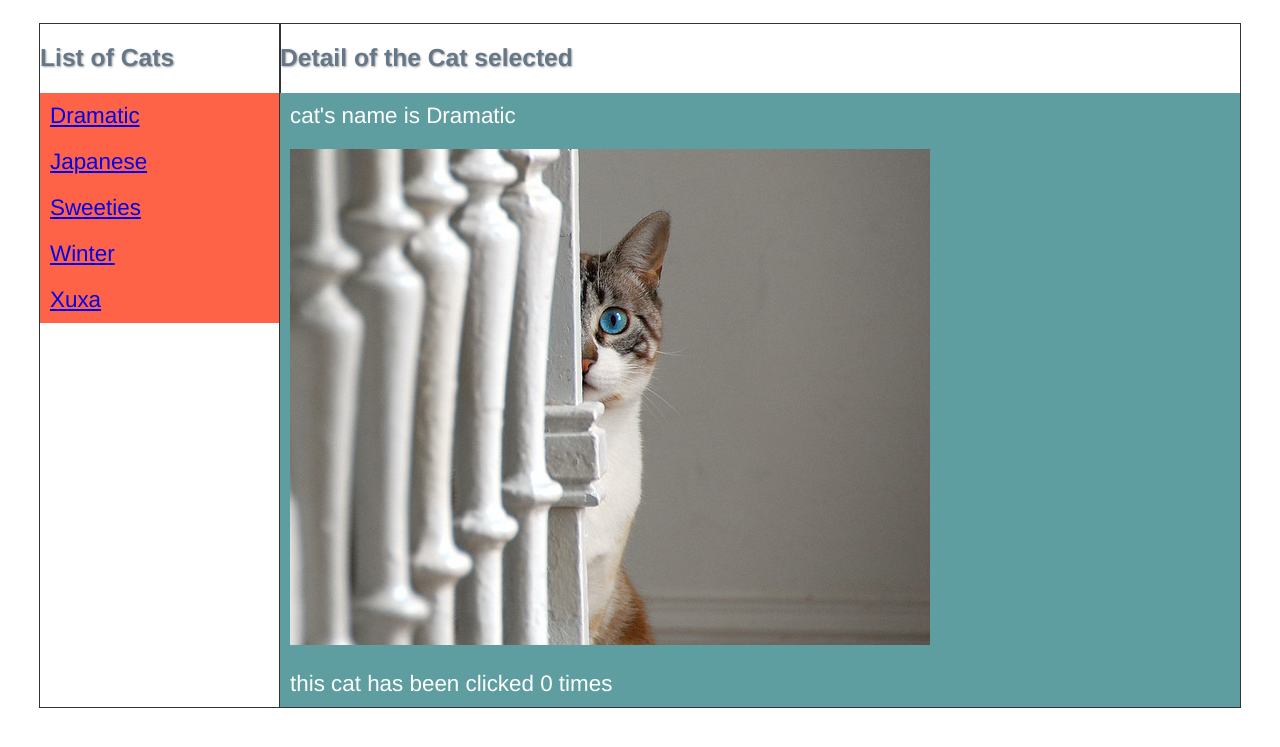
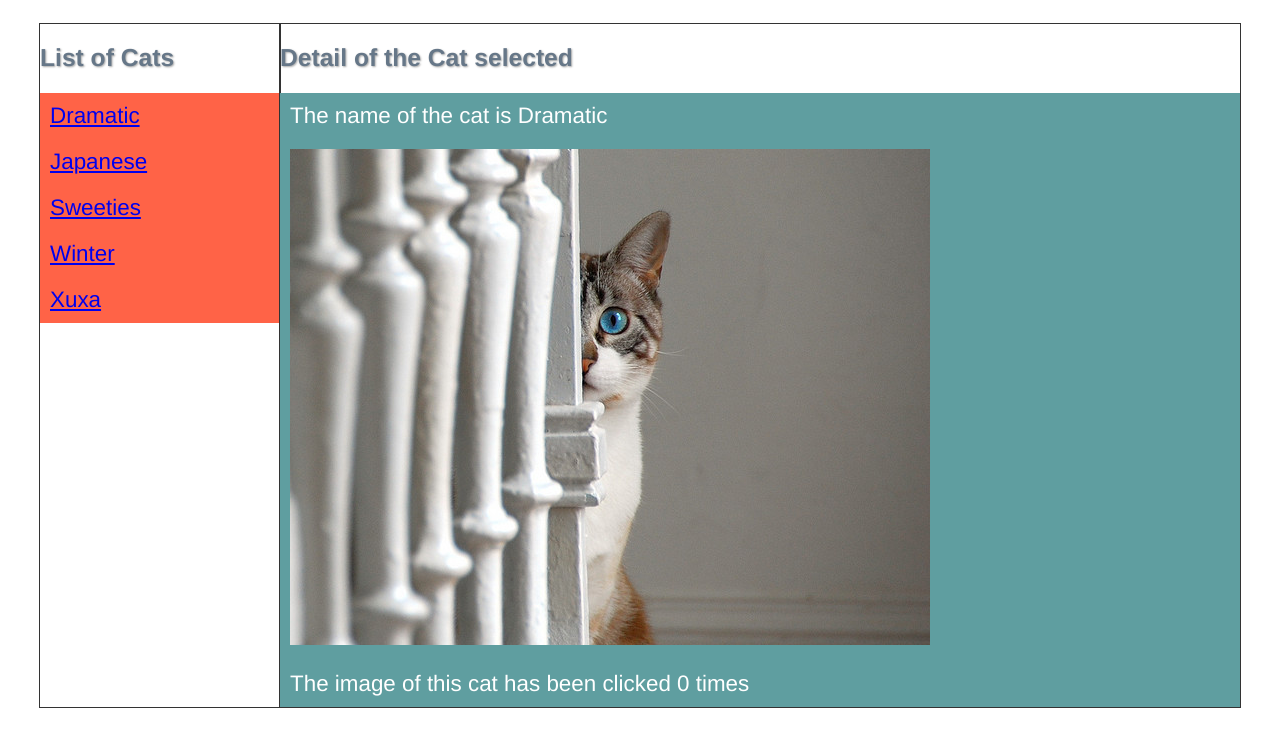
Before and after one commit to defactojml/javascript-pattern, a plain HTML site: page catClickerV3/index.html in a window 1280 px wide. Shown: the part 87-834 px from the top of the page. Drawn offline with Linux system fonts and the light colour scheme.

Commit message:
Refactoring catClickerV3

```diff
--- a/catClickerV3/index.html
+++ b/catClickerV3/index.html
@@ -17,12 +17,12 @@
 
     <div id="detail" class="detail">
         <h2>Detail of the Cat selected</h2>
-        <ul id="detailCat">
-            <li>The name od the cat is {{name}}</li>
-            <li id="img">
-                <img id="picClickableZone" src="">
+        <ul id="cat">
+            <li id="cat-name"></li>
+            <li id="cat-img">
+                <img id="cat-img-clickable-zone" src="">
             </li>
-            <li id="counter"> The image of this cat has been clicked {{catCounter}} times</li>
+            <li id="cat-counter"></li>
         </ul>
     </div>
 </div>
--- a/catClickerV3/js/app.js
+++ b/catClickerV3/js/app.js
@@ -33,7 +33,7 @@ var octopus = {
   getFirstCatFromSortedCats: function () {
     return this.getSortedCats()[0];
   },
-  getSelectedCatById: function (id) {
+  getCatById: function (id) {
     return this.getSortedCats().filter(function (obj) {
       return obj.id === id;
     })[0];
@@ -49,36 +49,42 @@ var listView = {
   },
 
   render: function (ulListElement) {
+    ulListElement.innerHTML = "";
     octopus.getSortedCats().forEach(function (cat) {
       // create the li element & associated its data
       var listElement = document.createElement("li");
       listElement.id = cat.id;
       listElement.innerHTML = '<a href="#">' + cat.name + '</a>';
+      // create the event listener for the click
+      // no usage of the closure approach
+      // once we click on the link, detailView.render()
+      listElement.addEventListener('click', function () {
+        detailView.render(document.getElementById('detailCat'), octopus.getCatById(this.id));
+      });
       ulListElement.appendChild(listElement);
-
-      // create the event listener for the click - no used of the closure approach
-      // once we click on the link, detailView is getting displayed
-      listElement.addEventListener('click', function () {
-        detailView.render(document.getElementById('detailCat'), octopus.getSelectedCatById(this.id));
-      });
     });
   }
 };
 
 var detailView = {
   init: function () {
-    var ulDetailElement = document.getElementById('detailCat');
-    this.render(ulDetailElement, octopus.getFirstCatFromSortedCats());
+    var catElement = {
+      reference : document.getElementById('cat'),
+      name : document.getElementById('cat-name'),
+      img : document.getElementById('cat-img'),
+      counter :document.getElementById('cat-counter'),
+      clickableZone : document.getElementById('cat-img-clickable-zone')
+    };
+    this.render(catElement, octopus.getFirstCatFromSortedCats());
   },
-  render: function (catDetailElements, cat) {
+  render: function (catElement, cat) {
     //TODO : check the pizza app with the template approach
-    catDetailElements.children[0].setAttribute("id", cat.id);
-    catDetailElements.children[0].innerHTML = "cat's name is " + cat.name;
-    catDetailElements.children[1].innerHTML = "<img id='picClickableZone' src=" + cat.img + " />";
-    catDetailElements.children[2].innerHTML = "this cat has been clicked " + cat.counter + " times";
 
-    var clickableZoneElement = document.getElementById('picClickableZone');
-    clickableZoneElement.addEventListener('click', function () {
+    catElement.reference.setAttribute("cat-id", cat.id);
+    catElement.name.innerHTML = "The name of the cat is " + cat.name;
+    catElement.img.innerHTML = "<img id='cat-img-clickable-zone' src=" + cat.img + " />";
+    catElement.counter.innerHTML = "The image of this cat has been clicked  " + cat.counter + " times";
+    catElement.clickableZone.addEventListener('click', function () {
       cat.counter += 1;
       this.parentElement.parentElement.children[2].innerHTML = "this cat has been clicked " + cat.counter + " times";
     });
--- a/catClickerV4/js/app.js
+++ b/catClickerV4/js/app.js
@@ -59,7 +59,7 @@ var octopus = {
   getFirstCatFromSortedCats: function () {
     return this.getSortedCats()[0];
   },
-  getSelectedCatById: function (id) {
+  getCatById: function (id) {
     return this.getSortedCats().filter(function (obj) {
       return obj.id === id;
     })[0];
@@ -83,7 +83,7 @@ var listView = {
 
       listElement.addEventListener('click', function () {
         var catId = this.id;
-        var cat = octopus.getSelectedCatById(catId);
+        var cat = octopus.getCatById(catId);
         detailView.render(cat);
       });
     });
@@ -110,7 +110,7 @@ var detailView = {
 
     detailCatImg.addEventListener('click', function () {
       var catId = detailCatName.getAttribute("catid");
-      var cat = octopus.getSelectedCatById(catId);
+      var cat = octopus.getCatById(catId);
       cat.counter += 1;
       detailCatCounter.innerHTML = "this cat has been clicked " + cat.counter + " times";
     });
```
